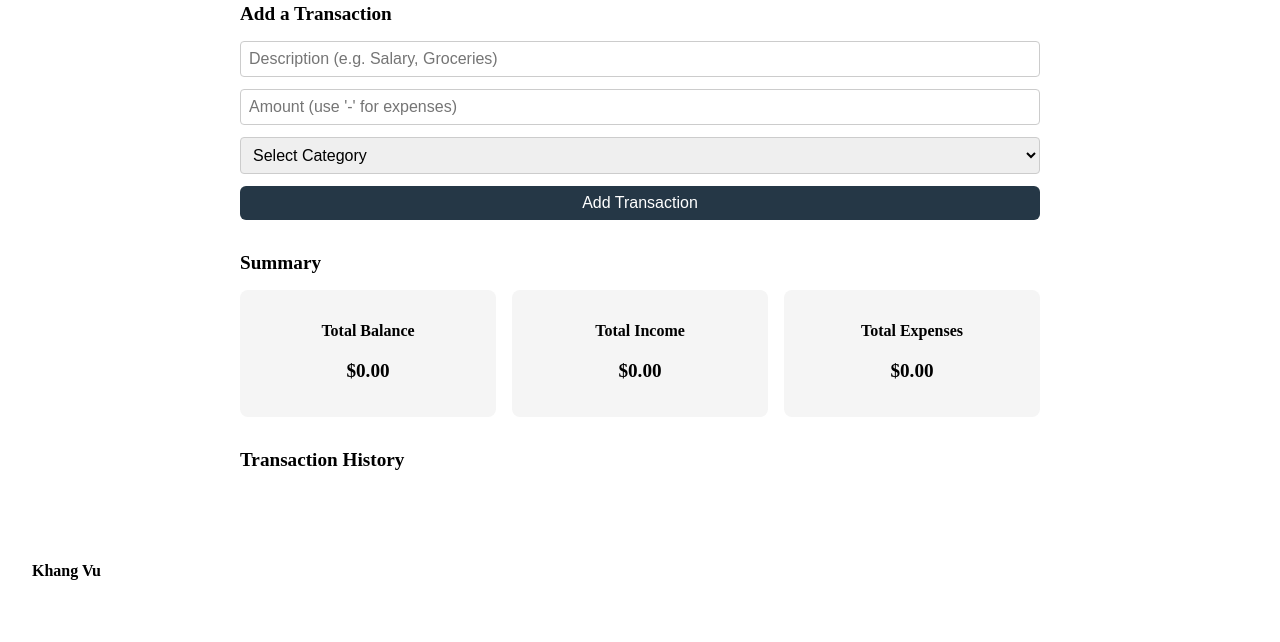
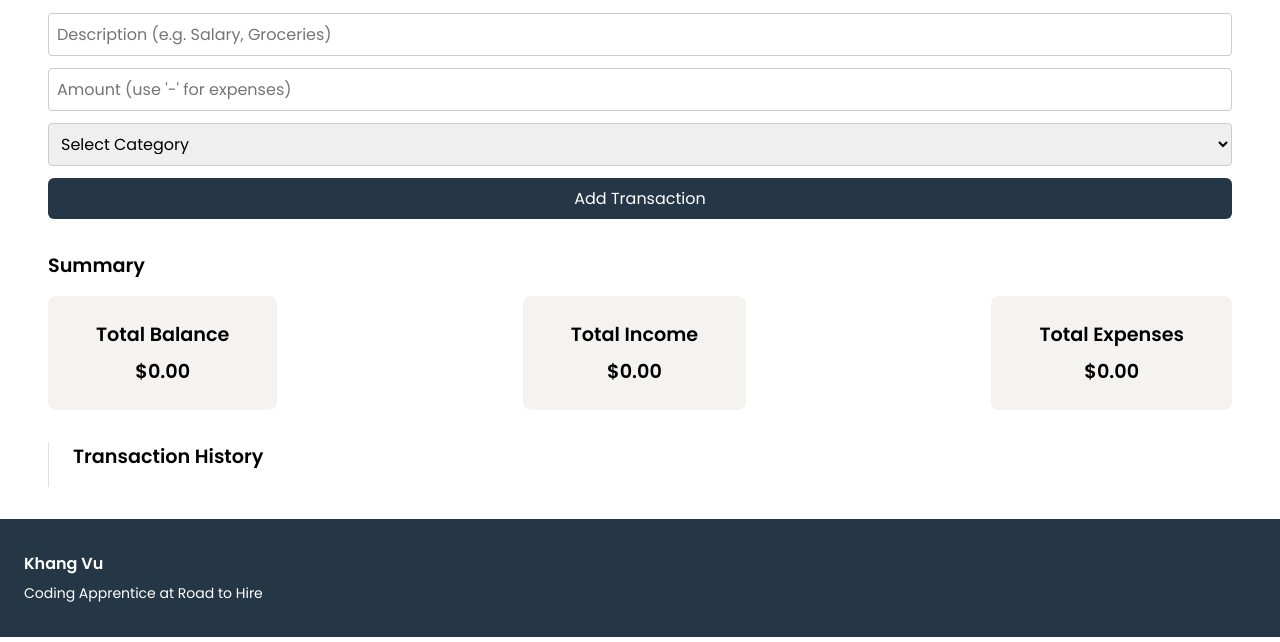
Before and after one commit to khangvu0/budget-tracker, a plain HTML site: page index.html in a window 1280 px wide. Shown: the part 209-851 px from the top of the page. Drawn offline with nearby package versions, Linux system fonts and the light colour scheme; files that its build step writes are made by us from their sources.

Commit message:
Updated scss files. Finalized styling

```diff
--- a/scss/_footer.scss
+++ b/scss/_footer.scss
@@ -3,7 +3,7 @@
 /*-------------------- Footer --------------------*/
 .footer {
     width: 100%;
-    background-color: var(--main-color);
+    background-color: map-get($colors, main);
     padding: 1.25rem 0;
 
     .footer-container {
@@ -19,7 +19,6 @@
                 margin-bottom: 0.25rem;
                 font-size: 1rem;
                 font-weight: 600;
-                color: var(--title-color);
             }
 
             .footer-subtitle {
--- a/scss/_header.scss
+++ b/scss/_header.scss
@@ -19,7 +19,7 @@
 
         .nav_logo,
         .nav_link {
-            color: map-get($colors, main);
+            color: map-get($colors, text);
             transition: color 0.2s ease;
 
             &:hover {
--- a/scss/_page.scss
+++ b/scss/_page.scss
@@ -1,10 +1,18 @@
 @import "_variables.scss";
 
 /*-------------------- Page Layout --------------------*/
+html,
+body {
+    height: 100%;
+    display: flex;
+    flex-direction: column;
+}
+
 .main-content {
-  padding: 5rem 1.5rem 2rem; // Padding adjusted for fixed header
-  max-width: 800px;
-  margin: 0 auto;
+    margin: 4rem 1.5rem 2rem;
+    flex: 1; // This pushes the footer to the bottom if content is short
+    // padding: 5rem 1.5rem 2rem;
+    // margin: 0 auto;
 }
 
 .intro {
@@ -67,10 +75,9 @@
     }
 
     .card {
-    background-color: #f5f5f5;
+        background-color: map-get($colors, card);
         padding: 1rem;
         border-radius: 0.5rem;
-    flex: 1;
         text-align: center;
 
         h3 {
@@ -93,11 +100,71 @@
     }
 
     ul {
-    list-style: none;
         padding: 0;
+        overflow-y: auto;
+        max-height: 9rem;
 
         li {
         margin-bottom: 0.5rem;
         }
     }
 }
+
+@media screen and (min-width: 768px) {
+    .main-content {
+        padding: 0 1.5rem;
+    }
+
+    .section-containers {
+        display: flex;
+        gap: 2rem;
+    }
+
+    .form-summary_container {
+        flex: 1;
+    }
+
+    .budget-summary .card {
+        padding: 1rem 2rem;
+
+        h3 {
+        font-size: 1.2rem;
+        }
+
+        p {
+        font-size: 1.2rem;
+        }
+    }
+
+    .transaction-list {
+        border-left: 1px solid #e0e0e0;
+        padding-left: 1.5rem;
+        flex: 1;
+
+        ul {
+            max-height: 448px;
+        }
+    }
+}
+
+@media screen and (min-width: 1024px) {
+    .section-containers {
+        gap: 4rem;
+    }
+
+    .form-summary_container {
+        flex: 1.5;
+    }
+
+    .budget-summary .card {
+        padding: 1.5rem 3rem;
+
+        h3 {
+        font-size: 1.2rem;
+        }
+
+        p {
+        font-size: 1.2rem;
+        }
+    }
+}
--- /dev/null
+++ b/scss/_reset.scss
@@ -0,0 +1,13 @@
+* {
+    padding: 0;
+    margin: 0;
+    box-sizing: border-box;
+}
+
+ul {
+    list-style: none;
+}
+
+a {
+    text-decoration: none;
+}
--- a/scss/_typography.scss
+++ b/scss/_typography.scss
@@ -1,7 +1,5 @@
-@import "_variables.scss";
+@import url("https://fonts.googleapis.com/css2?family=Poppins:wght@400;500;600&display=swap");
 
-.char-highlight {
-  font-weight: bold;
-  font-size: 1.4rem;
-  color: map-get($colors, main);
+* {
+  font-family: 'Poppins', sans-serif;
 }
--- a/scss/_variables.scss
+++ b/scss/_variables.scss
@@ -1,4 +1,4 @@
-$colors: (main: #253746, secondary: #38546B, text: #333333, body: #ffffff, card: #f5f3ef);
+$colors: (main: #253746, secondary: #38546B, text: #333333, body: #ffffff, card: #f5f3ef, white: #fff);
 $border-default: 0.05rem solid map-get($colors, main);
 $size-default: 1rem;
 $size-tiny: 0.2rem;
--- a/scss/main.scss
+++ b/scss/main.scss
@@ -1,3 +1,4 @@
+@import "_reset.scss";
 @import "_variables.scss";
 @import "_typography.scss";
 @import "_header.scss";
```
Lines whose indentation alone changed are shown as unchanged.
